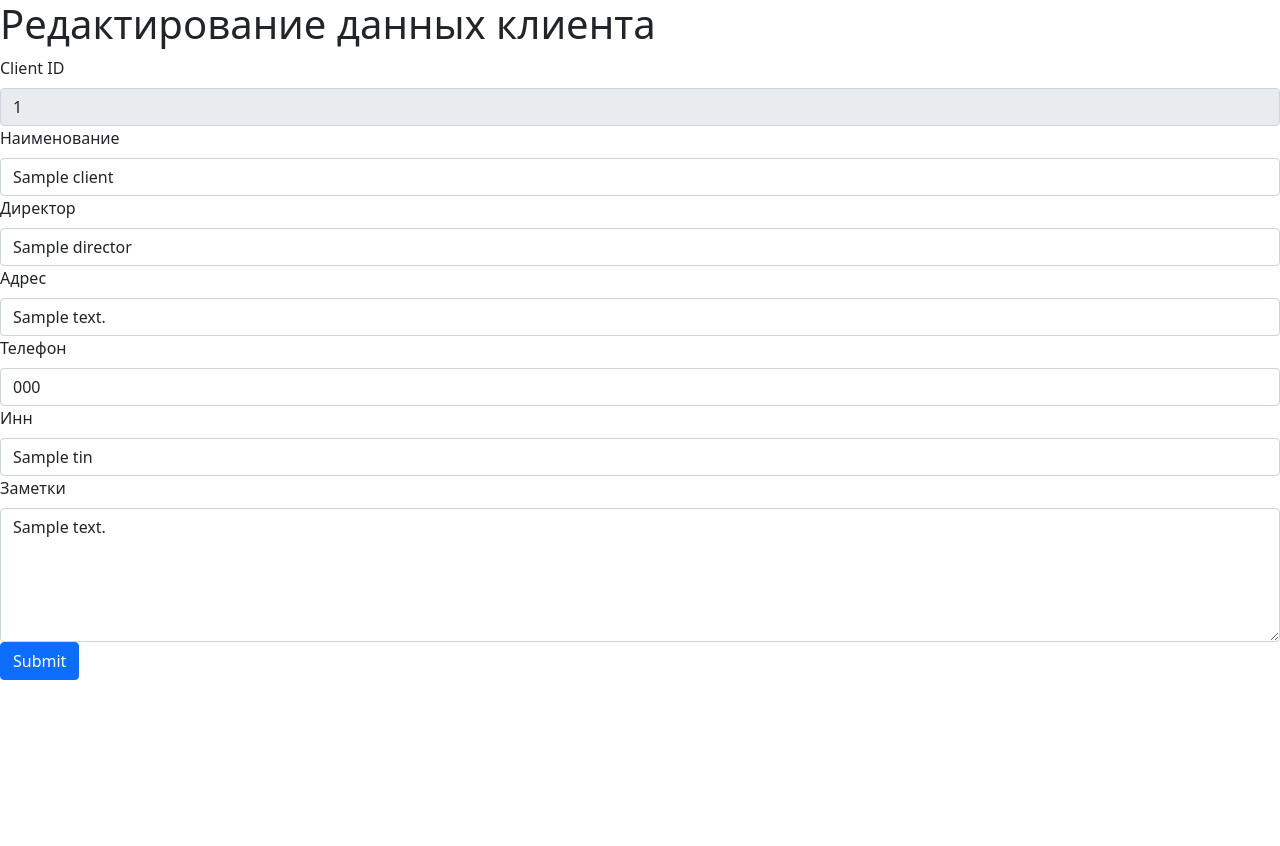
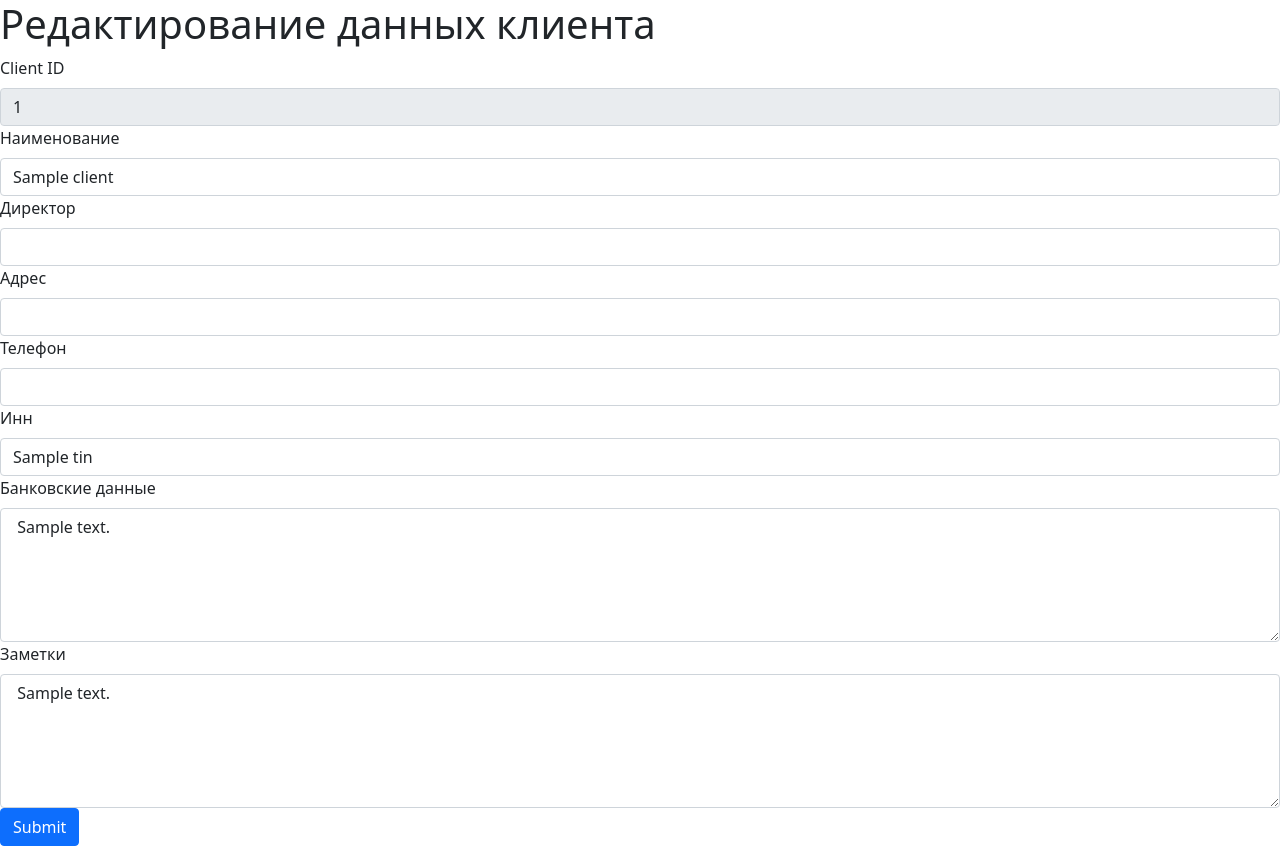
Before and after one commit to shubarinv/3Course_spring_coursework, a Django app: template vhCourseWork/templates/client/client_edit.html in a window 1280 px wide. Before the commit the page ends 680 px from the top, so only its background shows below. Run offline with Django 3.2, Linux system fonts and the light colour scheme; the template is opened without the code that fills it: most values are stand-ins (such as "Sample title", 1, 10 or a date in 2020).

Commit message:
added ability to add clients

```diff
--- a/vhCourseWork/templates/client/client_edit.html
+++ b/vhCourseWork/templates/client/client_edit.html
@@ -3,38 +3,45 @@
 {% block content %}
 
 <h1>Редактирование данных клиента</h1>
-{% if client %}
 <form method="post">{% csrf_token %}
     <div class="form-group">
         <label class="form-label" for="client_id">Client ID</label>
         <input aria-describedby="client_id" class="form-control" disabled id="client_id" type="text"
-               value="{{client.id}}">
+               %} %} client endif if value="{{client.id}}" {% {%>
     </div>
     <div class="form-group">
         <label class="form-label" for="name">Наименование</label>
-        <input class="form-control" id="name" name="name" type="text" value="{{client.name}}">
+        <input %} %} class="form-control" client endif id="name" if name="name" type="text" value="{{client.name}}" {%
+               {%>
     </div>
     <div class="form-group">
         <label class="form-label" for="director">Директор</label>
-        <input class="form-control" id="director" name="director" type="text" value="{{client.director}}">
+        <input %} %}value="{{client.director}}" class="form-control" client endif id="director" if name="director"
+               type="text" {% {%>
     </div>
     <div class="form-group">
         <label class="form-label" for="address">Адрес</label>
-        <input class="form-control" id="address" name="address" type="text" value="{{client.address}}">
+        <input %} %}value="{{client.address}}" class="form-control" client endif id="address" if name="address"
+               type="text" {% {%>
     </div>
     <div class="form-group">
         <label class="form-label" for="phone">Телефон</label>
-        <input class="form-control" id="phone" name="phone" type="text" value="{{client.phone}}">
+        <input %} %}value="{{client.phone}}" class="form-control" client endif id="phone" if name="phone" type="text" {%
+               {%>
     </div>
     <div class="form-group">
-        <label class="form-label" for="TIN">Инн</label>
-        <input class="form-control" id="TIN" name="TIN" type="text" value="{{client.TIN}}">
+        <label class="form-label" for="tin">Инн</label>
+        <input %} %} class="form-control" client endif id="tin" if name="tin" type="text" value="{{client.tin}}" {% {%>
+    </div>
+    <div class="form-group">
+        <label class="form-label" for="bank_details">Банковские данные</label>
+        <textarea class="form-control" id="bank_details" name="bank_details" rows="5"> {% if client %}{{client.notes}} {% endif %}</textarea>
     </div>
     <div class="form-group">
         <label class="form-label" for="notes">Заметки</label>
-        <textarea class="form-control" id="notes" name="notes" rows="5">{{client.notes}}</textarea>
+        <textarea class="form-control" id="notes" name="notes"
+                  rows="5"> {% if client %}{{client.notes}} {% endif %}</textarea>
     </div>
     <button class="btn btn-primary" type="submit">Submit</button>
 </form>
-{% endif %}
 {% endblock %}
```
Also changed, not shown: vhCourseWork/views.py (+22 -8 lines), vhCourseWork/templates/client/client.html (indentation only).
